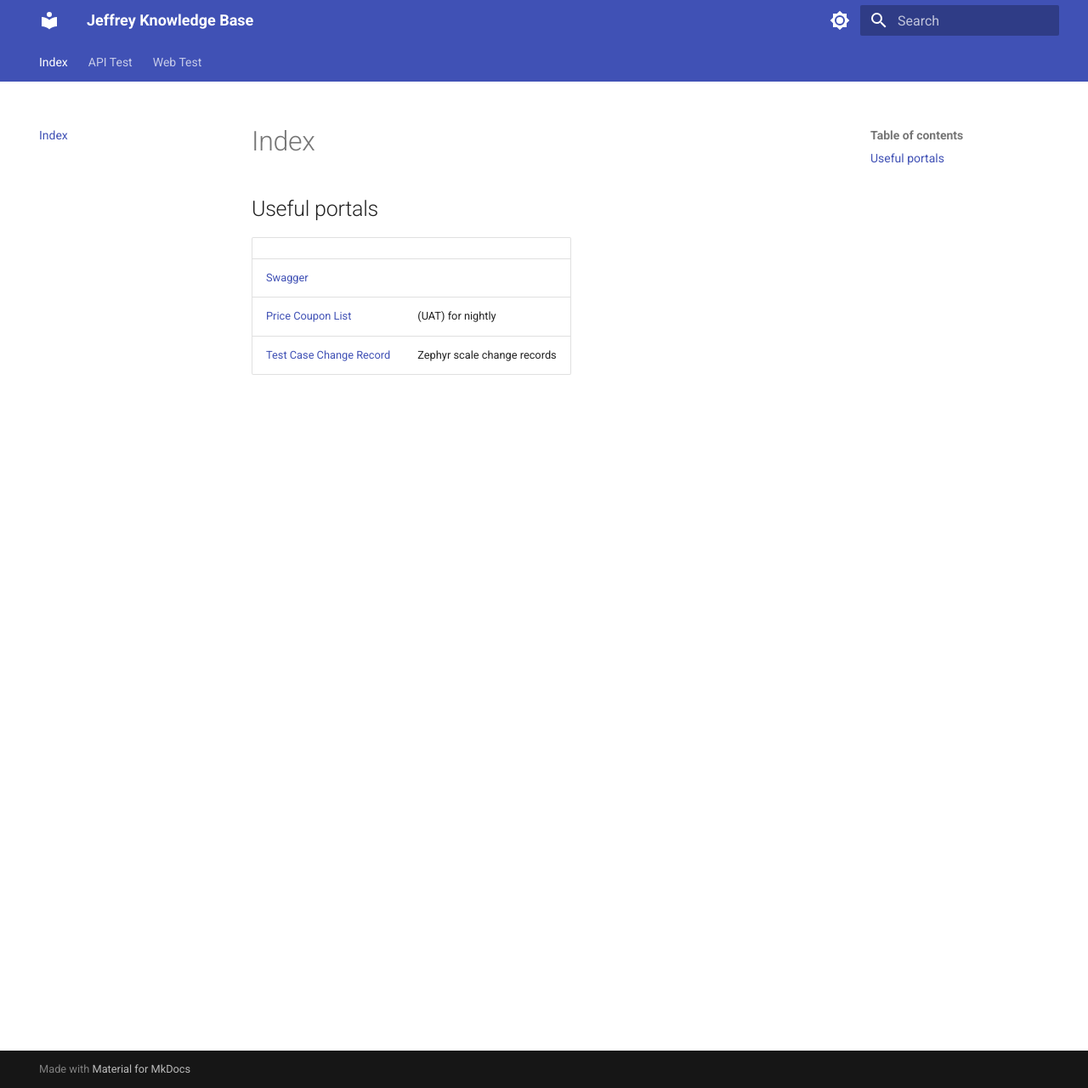
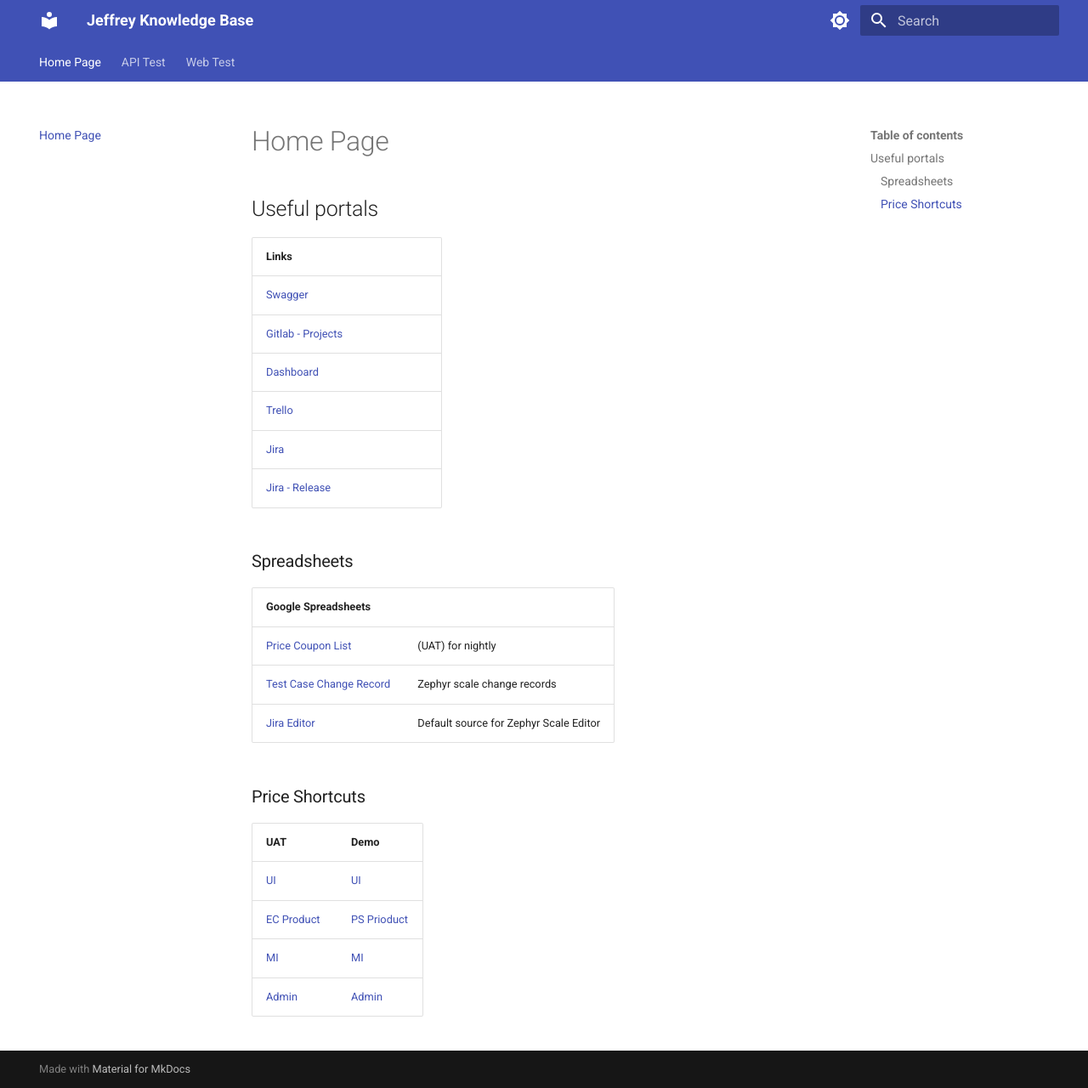
Before and after one commit to JeffreyPunPrice/JeffreyPunPrice.github.io, an MkDocs documentation site: the page built from docs/index.md, in a window 1280 px wide and 1280 px high. Shown: the whole window at 85% size. Built offline with MkDocs 1.6.1 and Material for MkDocs 9.7.7, drawn with Linux system fonts in a browser that asks for light colours.

Commit message:
update index

```diff
--- a/docs/index.md
+++ b/docs/index.md
@@ -1,9 +1,31 @@
-# Index
-
+---
+title: Home Page
+---
 ## Useful portals
 
-|                                                                                                                                                              |                             |
-| ------------------------------------------------------------------------------------------------------------------------------------------------------------ | --------------------------- |
-| [Swagger](https://apitools-demo.price-hk.com:30443/)                                                                                                         |                             |
-| [Price Coupon List](https://docs.google.com/spreadsheets/d/1hD12AvptuJJ7d8cnGjxTgucWOUFZWH9Eqkpx3sT0gFw/edit?gid=851827042#gid=851827042)                    | (UAT) for nightly           |
-| [Test Case Change Record](https://docs.google.com/spreadsheets/d/14TbCQId_KuRNHWgIKfo41y8k9H75CcYBVxonROeykt8/edit?usp=drive_web&ouid=100861903494363609671) | Zephyr scale change records |
+
+| Links                                                                                                                                                                          |     |
+| ------------------------------------------------------------------------------------------------------------------------------------------------------------------------------ | --- |
+| [Swagger](https://apitools-demo.price-hk.com:30443/)                                                                                                                           |     |
+| [Gitlab - Projects](https://git.price-hk.com/)                                                                                                                                 |     |
+| [Dashboard](https://engdash.price-hk.com/development)                                                                                                                          |     |
+| [Trello](https://trello.com/b/36RkjKbx/price-qa)                                                                                                                               |     |
+| [Jira](https://pricehk.atlassian.net/jira/for-you)                                                                                                                             |     |
+| [Jira - Release]([https://pricehk.atlassian.net/jira/for-you](https://pricehk.atlassian.net/projects/PDV?selectedItem=com.atlassian.jira.jira-projects-plugin%3Arelease-page)) |     |
+
+### Spreadsheets
+
+| Google Spreadsheets                                                                                                                                          |                                        |
+| ------------------------------------------------------------------------------------------------------------------------------------------------------------ | -------------------------------------- |
+| [Price Coupon List](https://docs.google.com/spreadsheets/d/1hD12AvptuJJ7d8cnGjxTgucWOUFZWH9Eqkpx3sT0gFw/edit?gid=851827042#gid=851827042)                    | (UAT) for nightly                      |
+| [Test Case Change Record](https://docs.google.com/spreadsheets/d/14TbCQId_KuRNHWgIKfo41y8k9H75CcYBVxonROeykt8/edit?usp=drive_web&ouid=100861903494363609671) | Zephyr scale change records            |
+| [Jira Editor](https://docs.google.com/spreadsheets/d/1x8DW30Qicwnkffer6uXEyguxEOUIs0dZeuVcdJEgD0o/edit?usp=drive_web&ouid=100861903494363609671)             | Default source for Zephyr Scale Editor |
+
+### Price Shortcuts
+
+| UAT                                                                        | Demo                                                                                                                      |
+| -------------------------------------------------------------------------- | ------------------------------------------------------------------------------------------------------------------------- |
+| [UI](https://uat.price.com.hk/)                                            | [UI](https://demo.price.com.hk/)                                                                                          |
+| [EC Product](https://uat.price.com.hk/ec-product-detail.php?ecpid=2263514) | [PS Prioduct](https://shopdemo.price.com.hk/miitqa11/product/107091-%E6%9F%B4%E7%8A%AC%E7%A9%8D%E6%9C%A8?option_id=85662) |
+| [MI](https://uat.price.com.hk/merchant-center/index.php)                   | [MI](https://demo.price.com.hk/merchant-center/index.php)                                                                 |
+| [Admin](https://uat.price.com.hk/x-admin/index.php)                        | [Admin](https://demo.price.com.hk/x-admin/index.php)                                                                      |
```
